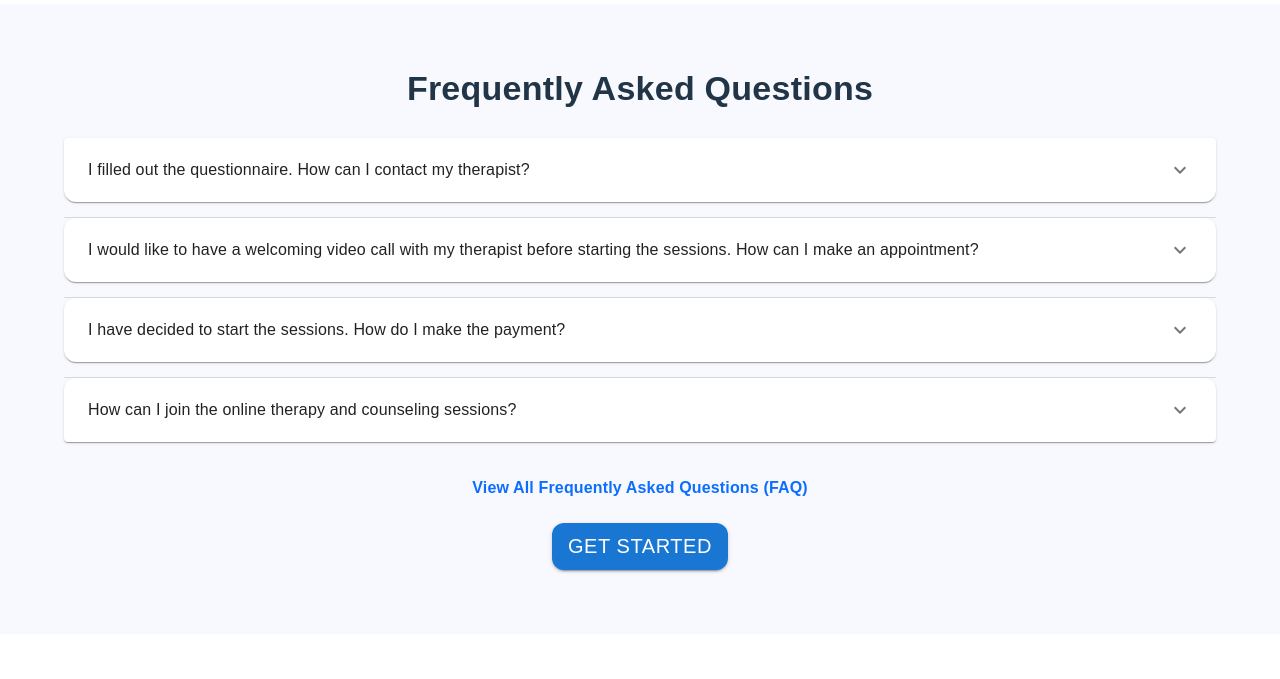
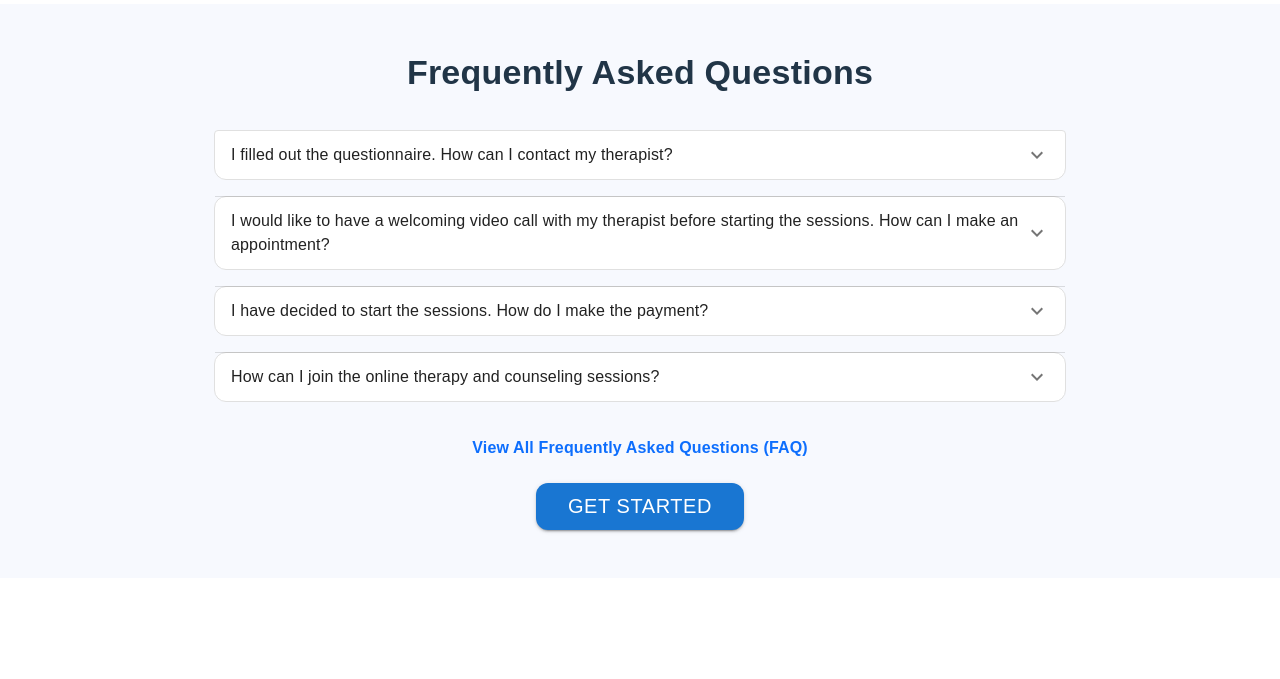
Before and after one commit to KaushalS1911/emotionally-yours, a React (Vite) app: page / in a window 1280 px wide. Shown: the part 4081-4760 px from the top of the page. Built offline with nearby package versions, Linux system fonts and the light colour scheme; a web font is replaced by a local one.

Commit message:
small changes

```diff
--- a/src/components/home/FAQSection.jsx
+++ b/src/components/home/FAQSection.jsx
@@ -4,35 +4,49 @@ import ExpandMoreIcon from "@mui/icons-material/ExpandMore";
 const FAQSection = () => {
 
     const faqs = [
-        "I filled out the questionnaire. How can I contact my therapist?",
-        "I would like to have a welcoming video call with my therapist before starting the sessions. How can I make an appointment?",
-        "I have decided to start the sessions. How do I make the payment?",
-        "How can I join the online therapy and counseling sessions?"
+        {
+            question: "I filled out the questionnaire. How can I contact my therapist?",
+            answer: "Based on your answers to the questionnaire, you will be matched with the most suitable online therapist. You can contact your therapist by logging into the Hiwell mobile application or via portal.hiwellapp.com. Before starting your online therapy journey, you can video call your online therapist for 15 minutes free of charge and ask your questions. You can find our mobile app on the App Store, Google Play Store, and App Gallery."
+        },
+        {
+            question: "I would like to have a welcoming video call with my therapist before starting the sessions. How can I make an appointment?",
+            answer: "You can message your therapist about the dates you are available or by selecting slots from the suggested dates. Your therapist will reach you within 24 hours to set up the 15-minute free-of-charge video call before starting your online therapy journey."
+        },
+        {
+            question: "I have decided to start the sessions. How do I make the payment?",
+            answer: "You can purchase sessions from the Hiwell mobile application and web portal. The fee for 1 session is $55 for all therapists. Don't forget to check out our packages!"
+        },
+        {
+            question: "How can I join the online therapy and counseling sessions?",
+            answer: "You can join the online therapy sessions both on your mobile device and your computer."
+        }
     ];
 
     return (
         <Box sx={{background: "#F7F9FE" , marginTop:"100px"}}>
-            <Container maxWidth={"lg"}>
-                <Box sx={{ py: 8, textAlign: "center" }}>
-                    <Typography variant="h4" fontWeight={700} gutterBottom sx={{pb:2}}>
+            <Container maxWidth={"md"}>
+                <Box sx={{ py: 6, textAlign: "left" }}>
+                    <Typography variant="h4" fontWeight={700} gutterBottom sx={{ pb: 3, textAlign: "center" }}>
                         Frequently Asked Questions
                     </Typography>
-                    {faqs.map((question, index) => (
-                        <Accordion key={index} sx={{ mb: 2 , p:1 , borderRadius: "12px"}}>
+                    {faqs.map((faq, index) => (
+                        <Accordion key={index} sx={{ mb: 2, borderRadius: "12px", boxShadow: "none", border: "1px solid #E0E0E0" }}>
                             <AccordionSummary expandIcon={<ExpandMoreIcon />}>
-                                <Typography variant="body1">{question}</Typography>
+                                <Typography variant="body1">{faq.question}</Typography>
                             </AccordionSummary>
-                            <AccordionDetails>
-                                <Typography variant="body2" color="textSecondary">
-                                    Answer for {question} will be here.
+                            <AccordionDetails sx={{ backgroundColor: "#F8F9FA", borderRadius: "0 0 12px 12px", padding: 2 }}>
+                                <Typography variant="body2" color="textPrimary">
+                                    {faq.answer}
                                 </Typography>
                             </AccordionDetails>
                         </Accordion>
                     ))}
-                    <Typography variant="subtitle1" fontWeight={600} gutterBottom mt={4} sx={{color:"#0D6EFD"}}>View All Frequently Asked Questions (FAQ)</Typography>
-                    <Button variant="contained" color="primary" sx={{ mt: 2 , fontSize:"20px" , borderRadius:"12px" }}>
-                        Get Started
-                    </Button>
+                    <Typography variant="subtitle1" fontWeight={600} gutterBottom mt={4} sx={{color:"#0D6EFD", textAlign: "center"}}>View All Frequently Asked Questions (FAQ)</Typography>
+                    <Box sx={{ textAlign: "center" }}>
+                        <Button variant="contained" color="primary" sx={{ mt: 2 , fontSize:"20px" , borderRadius:"12px", paddingX: 4 }}>
+                            Get Started
+                        </Button>
+                    </Box>
                 </Box>
             </Container>
         </Box>
```
